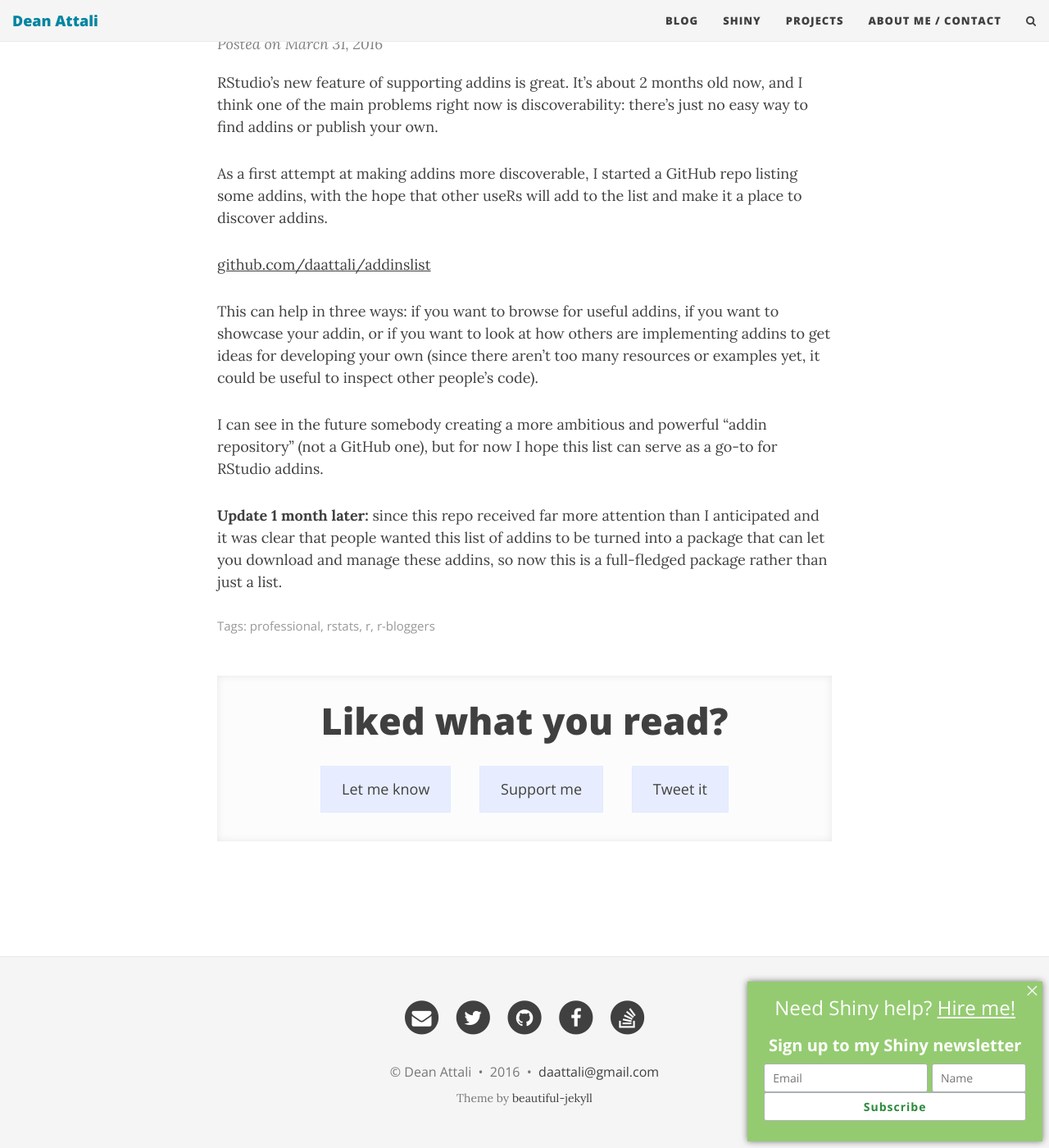
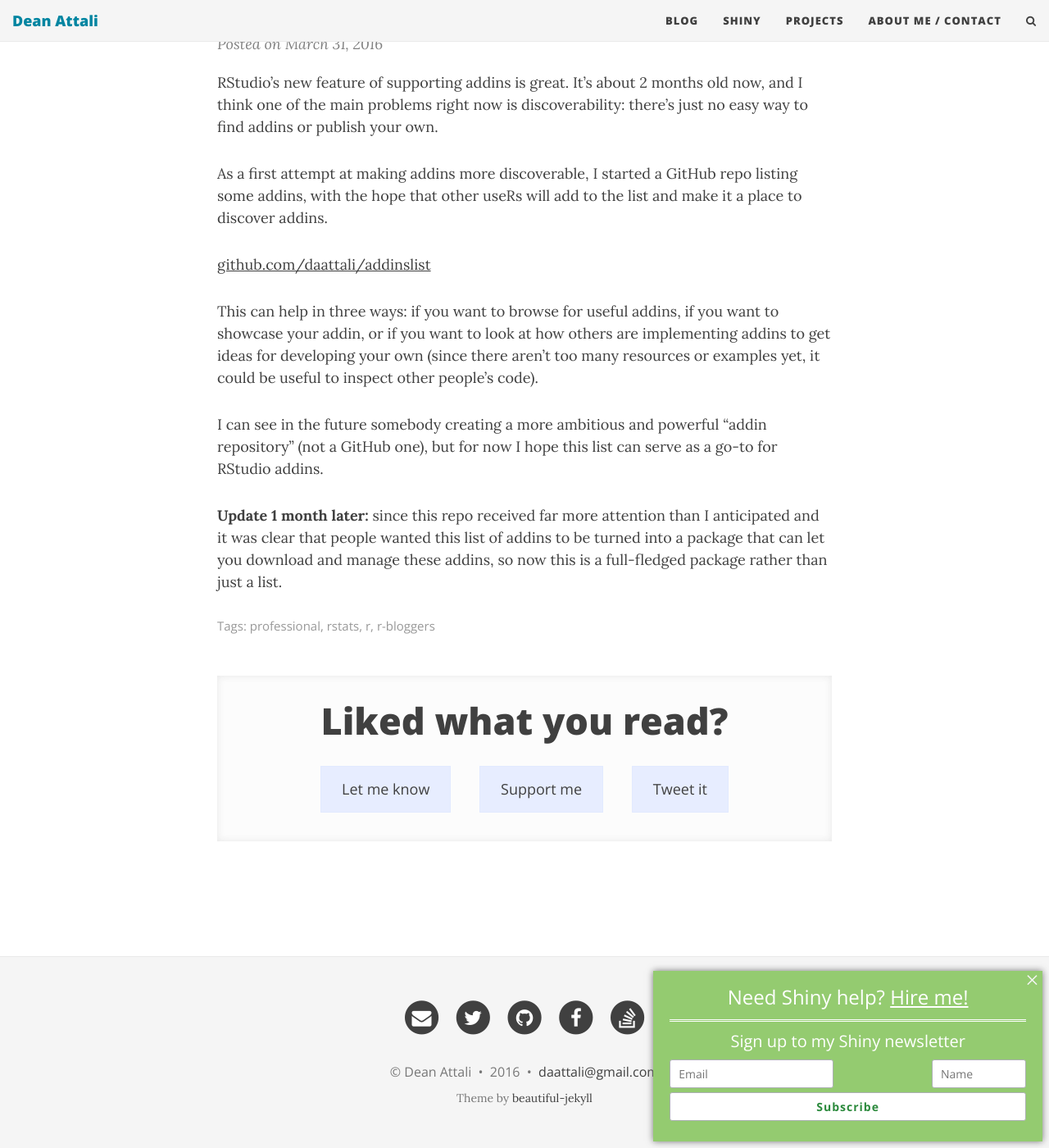
Before and after one commit to daattali/daattali.github.io, a Jekyll site: the page built from notblog/2016-03-30-rstudio-addins-list.md, in a window 1280 px wide and 1400 px high, scrolled down 209 px. Shown: the whole window at 82% size. Built offline with Jekyll 4.4.1, drawn with Linux system fonts in a browser that asks for light colours; nearby versions of some CDN libraries; comment, search, counter and statistics services are not loaded.

Commit message:
Update main.css

```diff
--- a/css/main.css
+++ b/css/main.css
@@ -657,7 +657,9 @@ pre code {
 /* --- Email subscription --- */
 
 #mailchimp-subscribe-section {
-  margin-top: 15px;
+  margin-top: 10px;
+  border-top: 3px double #fff;
+  padding-top: 10px;
   font-family: 'Open Sans', 'Helvetica Neue', Helvetica, Arial, sans-serif;
   text-align: center;
   margin-bottom: 10px;
@@ -665,7 +667,7 @@ pre code {
 #mailchimp-subscribe-section #mc_embed_signup label {
   font-size: 16px;
   margin-bottom: 7px;
-  font-weight: bold;
+  font-weight: normal;
   display: block;
 }
 #mailchimp-subscribe-section #mce-EMAIL,
@@ -682,10 +684,13 @@ pre code {
 }
 #mailchimp-subscribe-section #mce-EMAIL {
   width: 200px;
-
+  float: left;
 }
 #mailchimp-subscribe-section #mce-FNAME {
   width: 115px;
+  float: right;
+  margin-left: 5px;
+  margin-bottom: 5px;
 }
 #mailchimp-subscribe-section #mc-embedded-subscribe {
   border-radius: 3px;
@@ -834,7 +839,6 @@ pre code {
     top: 12px;
   }
   #mailchimp-subscribe-section {
-    margin-top: 10px;
     margin-bottom: 7px;
   }
 }
```
